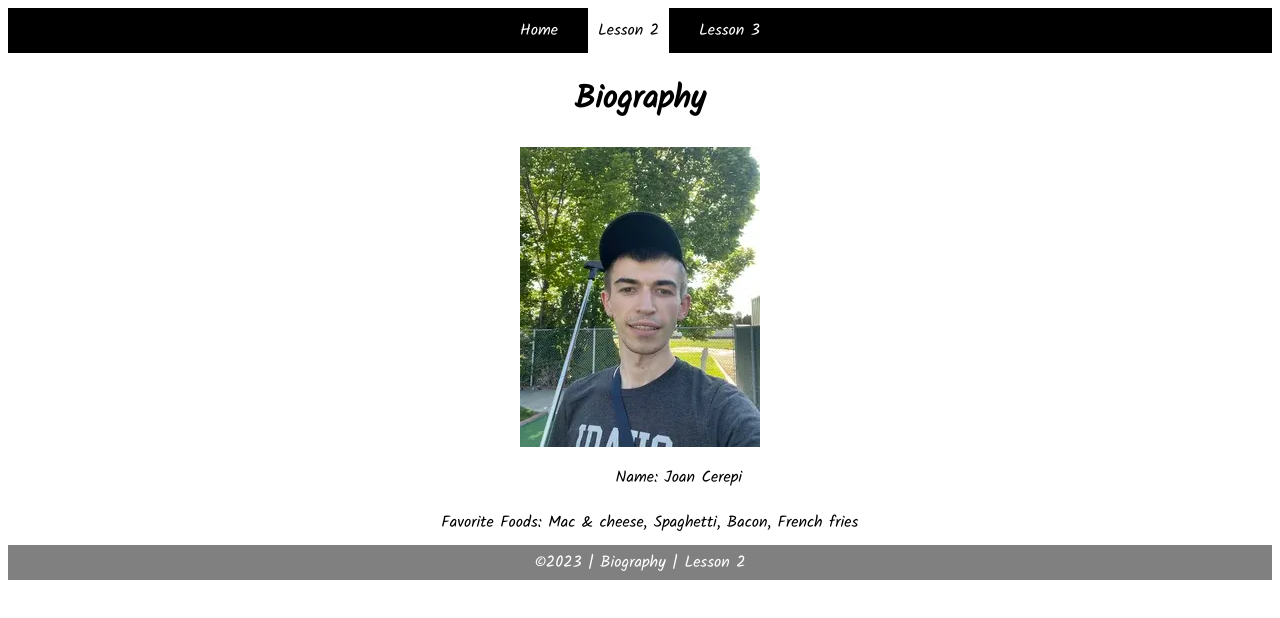
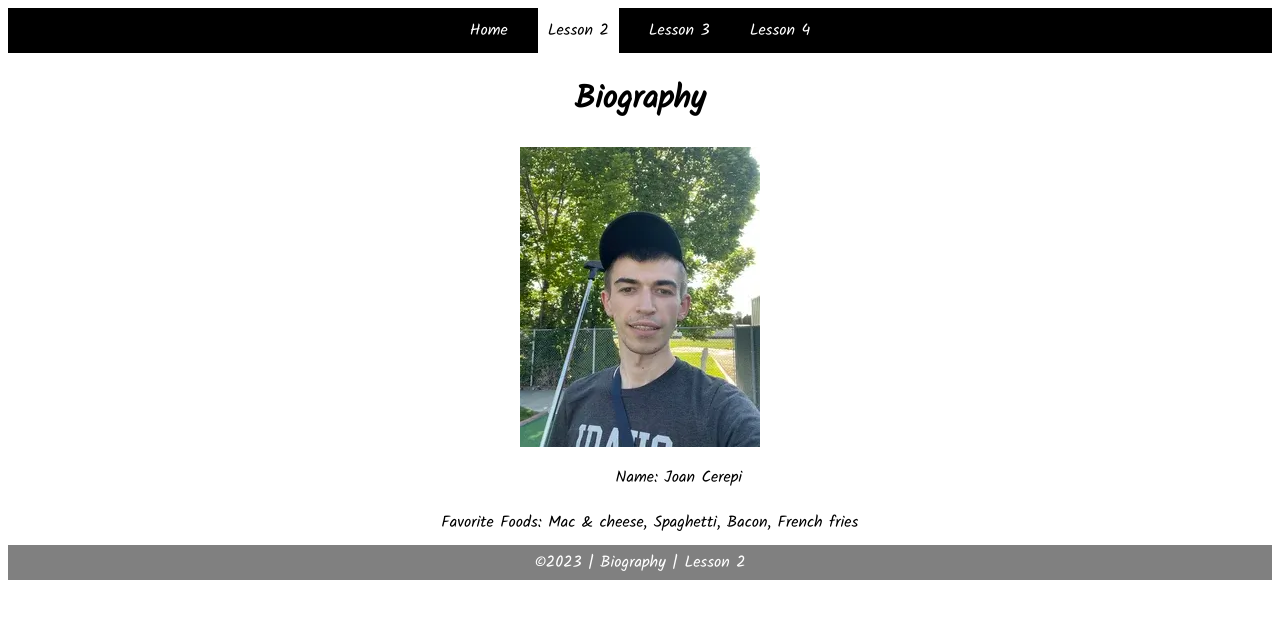
Before and after one commit to joan-cerepi/cse121b, a plain HTML site: page week-02/prove/task2.html in a window 1280 px wide. Drawn offline with Linux system fonts and the light colour scheme.

Commit message:
added lesson 4 to navigation menu

```diff
--- a/week-02/prove/task2.html
+++ b/week-02/prove/task2.html
@@ -17,6 +17,7 @@
       <li><a href="#">Home</a></li>
       <li><a href="task2.html" class="active">Lesson 2</a></li>
       <li><a href="../../week-03/prove/task3.html">Lesson 3</a></li>
+      <li><a href="../../week-04/prove/task4.html">Lesson 4</a></li>
     </ul>
   </nav>
   <header>
```
